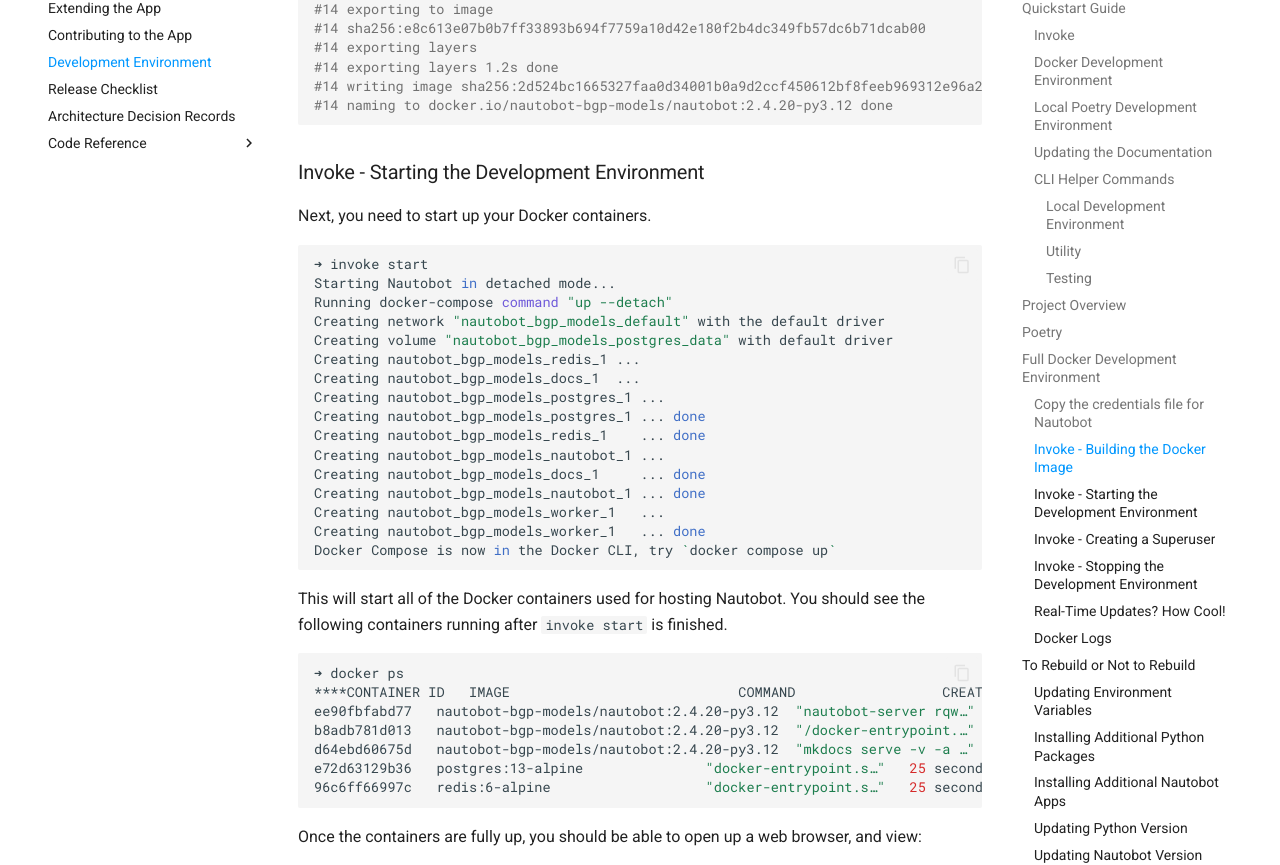
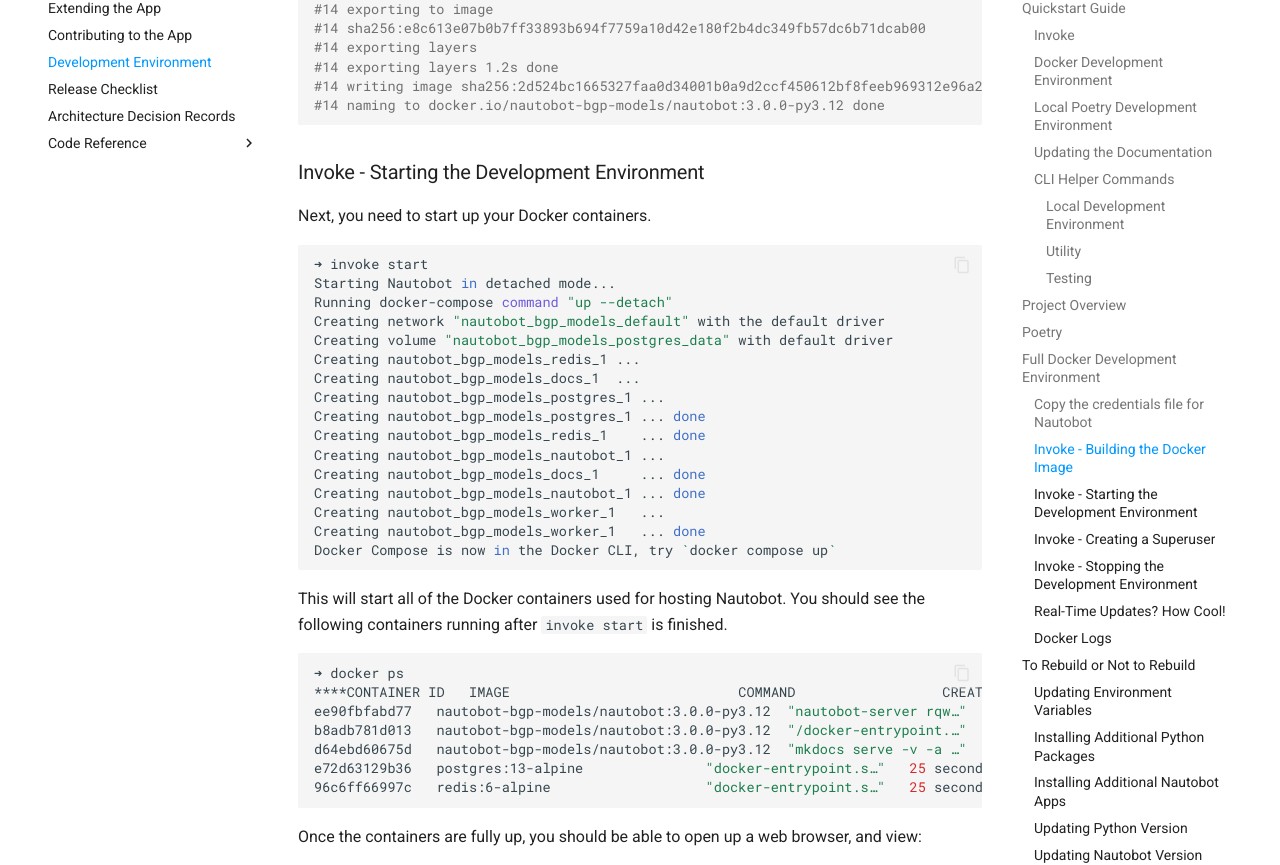
Before and after one commit to nautobot/nautobot-app-bgp-models, an MkDocs documentation site: the page built from docs/dev/dev_environment.md, in a window 1280 px wide and 1400 px high, scrolled down 5320 px. Shown: the part 164-1029 px from the top of the window. Built offline with MkDocs 1.6.1 and Material for MkDocs 9.7.7, drawn with Linux system fonts in a browser that asks for light colours; comment, search, counter and statistics services are not loaded; some of the changed text lies outside the part shown.

Commit message:
Cookie updated targeting develop by NetworkToCode Cookie Drift Manager Tool
## [3.0.0 (2025-12-30)](https://github.com/nautobot/cookiecutter-nautobot-app/releases/tag/3.0.0)

### Added

- [#291](https://github.com/nautobot/cookiecutter-nautobot-app/issues/291) - Added support for Python `3.13`.

### Changed

- [#291](https://github.com/nautobot/cookiecutter-nautobot-app/issues/291) - Updated minimum Nautobot version to `3.0.0`.
- [#291](https://github.com/nautobot/cookiecutter-nautobot-app/issues/291) - Updated maximum Nautobot version to `<4.0.0`.
- [#309](https://github.com/nautobot/cookiecutter-nautobot-app/issues/309) - Change the tag-nautobot-app workflow to support multiple nautobot-app versions.
- [#320](https://github.com/nautobot/cookiecutter-nautobot-app/issues/320) - Upstream testing now runs against selected branches.

### Documentation

- [#319](https://github.com/nautobot/cookiecutter-nautobot-app/issues/319) - Fixed nav typo and added missing 2.7.2 release notes.

### Housekeeping

- [#322](https://github.com/nautobot/cookiecutter-nautobot-app/issues/322) - Updated CI workflow to always regenerate poetry lockfile.

**Full Changelog**: https://github.com/nautobot/cookiecutter-nautobot-app/compare/nautobot-app-v2.7.2...nautobot-app-v3.0.0

````diff
--- a/docs/dev/dev_environment.md
+++ b/docs/dev/dev_environment.md
@@ -13,7 +13,7 @@ This is a quick reference guide if you're already familiar with the development
 
 The [Invoke](http://www.pyinvoke.org/) library is used to provide some helper commands based on the environment. There are a few configuration parameters which can be passed to Invoke to override the default configuration:
 
-- `nautobot_ver`: the version of Nautobot to use as a base for any built docker containers (default: 2.4.20)
+- `nautobot_ver`: the version of Nautobot to use as a base for any built docker containers (default: 3.0.0)
 - `project_name`: the default docker compose project name (default: `nautobot-bgp-models`)
 - `python_ver`: the version of Python to use as a base for any built docker containers (default: 3.12)
 - `local`: a boolean flag indicating if invoke tasks should be run on the host or inside the docker containers (default: False, commands will be run in docker containers)
@@ -181,7 +181,7 @@ The first thing you need to do is build the necessary Docker image for Nautobot
 #14 exporting layers
 #14 exporting layers 1.2s done
 #14 writing image sha256:2d524bc1665327faa0d34001b0a9d2ccf450612bf8feeb969312e96a2d3e3503 done
-#14 naming to docker.io/nautobot-bgp-models/nautobot:2.4.20-py3.12 done
+#14 naming to docker.io/nautobot-bgp-models/nautobot:3.0.0-py3.12 done
 ```
 
 ### Invoke - Starting the Development Environment
@@ -212,9 +212,9 @@ This will start all of the Docker containers used for hosting Nautobot. You shou
 ```bash
 ➜ docker ps
 ****CONTAINER ID   IMAGE                            COMMAND                  CREATED          STATUS          PORTS                                       NAMES
-ee90fbfabd77   nautobot-bgp-models/nautobot:2.4.20-py3.12  "nautobot-server rqw…"   16 seconds ago   Up 13 seconds                                               nautobot_bgp_models_worker_1
-b8adb781d013   nautobot-bgp-models/nautobot:2.4.20-py3.12  "/docker-entrypoint.…"   20 seconds ago   Up 15 seconds   0.0.0.0:8080->8080/tcp, :::8080->8080/tcp   nautobot_bgp_models_nautobot_1
-d64ebd60675d   nautobot-bgp-models/nautobot:2.4.20-py3.12  "mkdocs serve -v -a …"   25 seconds ago   Up 18 seconds   0.0.0.0:8001->8080/tcp, :::8001->8080/tcp   nautobot_bgp_models_docs_1
+ee90fbfabd77   nautobot-bgp-models/nautobot:3.0.0-py3.12  "nautobot-server rqw…"   16 seconds ago   Up 13 seconds                                               nautobot_bgp_models_worker_1
+b8adb781d013   nautobot-bgp-models/nautobot:3.0.0-py3.12  "/docker-entrypoint.…"   20 seconds ago   Up 15 seconds   0.0.0.0:8080->8080/tcp, :::8080->8080/tcp   nautobot_bgp_models_nautobot_1
+d64ebd60675d   nautobot-bgp-models/nautobot:3.0.0-py3.12  "mkdocs serve -v -a …"   25 seconds ago   Up 18 seconds   0.0.0.0:8001->8080/tcp, :::8001->8080/tcp   nautobot_bgp_models_docs_1
 e72d63129b36   postgres:13-alpine               "docker-entrypoint.s…"   25 seconds ago   Up 19 seconds   0.0.0.0:5432->5432/tcp, :::5432->5432/tcp   nautobot_bgp_models_postgres_1
 96c6ff66997c   redis:6-alpine                   "docker-entrypoint.s…"   25 seconds ago   Up 21 seconds   0.0.0.0:6379->6379/tcp, :::6379->6379/tcp   nautobot_bgp_models_redis_1
 ```
@@ -410,7 +410,7 @@ namespace.configure(
     {
         "nautobot_bgp_models": {
             ...
-            "nautobot_ver": "2.4.20",
+            "nautobot_ver": "3.0.0",
 	    ...
         }
     }
--- a/invoke.example.yml
+++ b/invoke.example.yml
@@ -1,6 +1,6 @@
 ---
 nautobot_bgp_models:
-  nautobot_ver: "2.4.20"
+  nautobot_ver: "3.0.0"
   python_ver: "3.12"
   # local: false
   # compose_dir: "/full/path/to/nautobot-app-bgp-models/development"
--- a/invoke.mysql.yml
+++ b/invoke.mysql.yml
@@ -1,7 +1,7 @@
 ---
 nautobot_bgp_models:
   project_name: "nautobot-bgp-models"
-  nautobot_ver: "2.4.20"
+  nautobot_ver: "3.0.0"
   local: false
   python_ver: "3.12"
   compose_dir: "development"
--- a/pyproject.toml
+++ b/pyproject.toml
@@ -16,6 +16,7 @@ classifiers = [
     "Programming Language :: Python :: 3.10",
     "Programming Language :: Python :: 3.11",
     "Programming Language :: Python :: 3.12",
+    "Programming Language :: Python :: 3.13",
 ]
 packages = [
     { include = "nautobot_bgp_models" },
@@ -26,9 +27,9 @@ include = [
 ]
 
 [tool.poetry.dependencies]
-python = ">=3.10,<3.13"
+python = ">=3.10,<3.14"
 # Used for local development
-nautobot = ">=2.4.20,<3.0.0"
+nautobot = ">=3.0.0,<4.0.0"
 
 [tool.poetry.group.dev.dependencies]
 coverage = "*"
--- a/tasks.py
+++ b/tasks.py
@@ -52,7 +52,7 @@ namespace = Collection("nautobot_bgp_models")
 namespace.configure(
     {
         "nautobot_bgp_models": {
-            "nautobot_ver": "2.4.20",
+            "nautobot_ver": "3.0.0",
             "project_name": "nautobot-bgp-models",
             "python_ver": "3.12",
             "local": False,
````
Also changed, not shown: docs/admin/compatibility_matrix.md (+1 -1 lines), docs/admin/install.md (+1 -1 lines), .cookiecutter.json, .github/ISSUE_TEMPLATE/bug_report.md, .github/ISSUE_TEMPLATE/feature_request.md, 3 other files.
